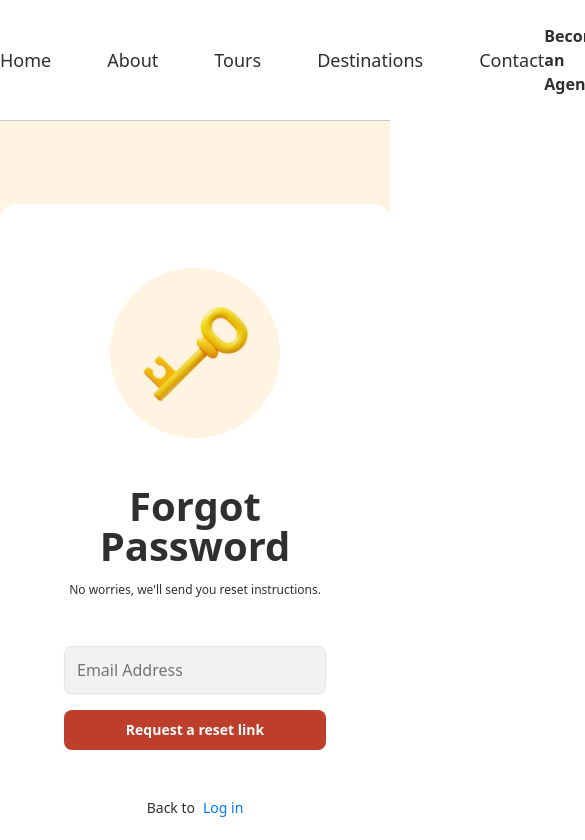
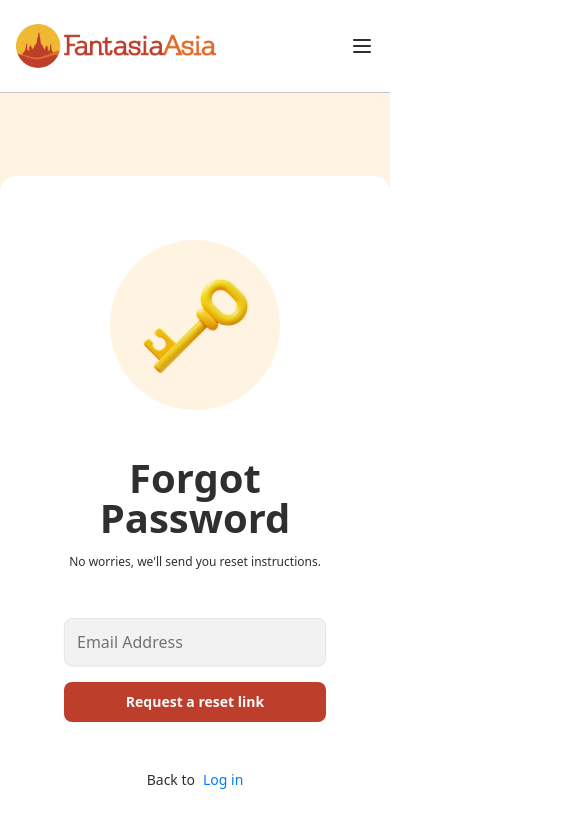
Before and after one commit to RachaponKjr/fatasiaasia, a Next.js app: page /forgotpassword in a window 390 px wide. Shown: the top 840 px of the page, 585 px wide, since content can reach past the window. Built offline with nearby package versions, Linux system fonts and the light colour scheme.

Commit message:
update navber

```diff
--- a/components/navbar.tsx
+++ b/components/navbar.tsx
@@ -1,8 +1,8 @@
 "use client";
-import { Globe, Heart } from "lucide-react";
+import { Globe, Heart, Menu, X } from "lucide-react";
 import Image from "next/image";
 import Link from "next/link";
-import React from "react";
+import React, { useState } from "react";
 import { Avatar, AvatarFallback, AvatarImage } from "@/components/ui/avatar";
 import {
   DropdownMenu,
@@ -20,42 +20,34 @@ import tour from "@/assets/icons/menu/tour.png";
 import wishlist from "@/assets/icons/menu/wishlist.png";
 
 const LinkList = [
-  {
-    link: "Home",
-    path: "/",
-  },
-  {
-    link: "About",
-    path: "/about",
-  },
-  {
-    link: "Tours",
-    path: "/tours",
-  },
-  {
-    link: "Destinations",
-    path: "/destinations",
-  },
-  {
-    link: "Contact",
-    path: "/contact",
-  },
+  { link: "Home", path: "/" },
+  { link: "About", path: "/about" },
+  { link: "Tours", path: "/tours" },
+  { link: "Destinations", path: "/destinations" },
+  { link: "Contact", path: "/contact" },
 ];
 
 const Navbar = () => {
+  const [mobileMenuOpen, setMobileMenuOpen] = useState(false);
+
   return (
-    <div className="flex flex-row items-center container mx-auto py-6 z-10">
+    <div className="flex items-center container mx-auto px-4 md:px-0 py-6 z-50 relative">
+      {/* Logo */}
       <div className="flex-1">
         <Image src={"/logo.png"} alt="logo-webside" width={200} height={200} />
       </div>
-      <div className="flex-1 flex gap-14">
+
+      {/* Desktop Menu */}
+      <div className="hidden md:flex flex-1 gap-14">
         {LinkList.map((path, index) => (
           <Link key={index} href={path.path} className="font-medium text-lg">
             {path.link}
           </Link>
         ))}
       </div>
-      <div className="flex-1 flex justify-end items-center gap-4 ">
+
+      {/* Right Section */}
+      <div className="hidden md:flex flex-1 justify-end items-center gap-4">
         <span className="font-semibold">Become an Agency</span>
         <Globe size={18} />
         <div className="px-3 py-2 cursor-pointer rounded-full border border-[#EBEBEB] flex items-center gap-2">
@@ -132,6 +124,64 @@ const Navbar = () => {
           </DropdownMenu>
         </div>
       </div>
+
+      {/* Mobile Hamburger */}
+      <div className="md:hidden flex items-center gap-4">
+        <button onClick={() => setMobileMenuOpen(!mobileMenuOpen)}>
+          {mobileMenuOpen ? <X size={24} /> : <Menu size={24} />}
+        </button>
+      </div>
+
+      {/* Mobile Menu */}
+      {mobileMenuOpen && (
+        <div className="absolute top-full left-0 w-full bg-white shadow-md flex flex-col md:hidden p-6 gap-4 z-20">
+          {LinkList.map((path, index) => (
+            <Link
+              key={index}
+              href={path.path}
+              className="font-medium text-lg"
+              onClick={() => setMobileMenuOpen(false)}
+            >
+              {path.link}
+            </Link>
+          ))}
+          <div className="flex flex-col gap-3 mt-4 border-t pt-4">
+            <Link href={"/profile"} className="flex items-center gap-2">
+              <Image src={profile} alt="" width={20} height={20} />
+              My Profile
+            </Link>
+            <Link href={"/profile/tour"} className="flex items-center gap-2">
+              <Image src={tour} alt="" width={20} height={20} />
+              Tours
+            </Link>
+            <Link
+              href={"/profile/pasttour"}
+              className="flex items-center gap-2"
+            >
+              <Image src={past} alt="" width={20} height={20} />
+              Past Tours
+            </Link>
+            <Link
+              href={"/profile/wishlist"}
+              className="flex items-center gap-2"
+            >
+              <Image src={wishlist} alt="" width={20} height={20} />
+              Wishlist
+            </Link>
+            <Link
+              href={"/profile/accountsetting"}
+              className="flex items-center gap-2"
+            >
+              <Image src={setting} alt="" width={20} height={20} />
+              Account Setting
+            </Link>
+            <Link href={"###"} className="flex items-center gap-2">
+              <Image src={logout} alt="" width={20} height={20} />
+              Logout
+            </Link>
+          </div>
+        </div>
+      )}
     </div>
   );
 };
```
